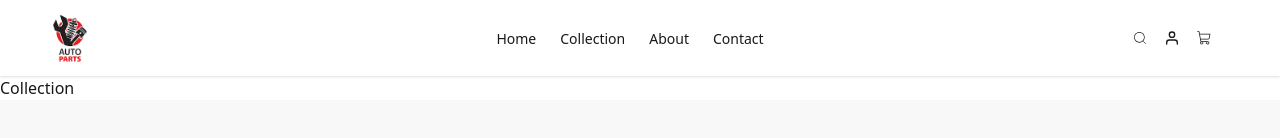
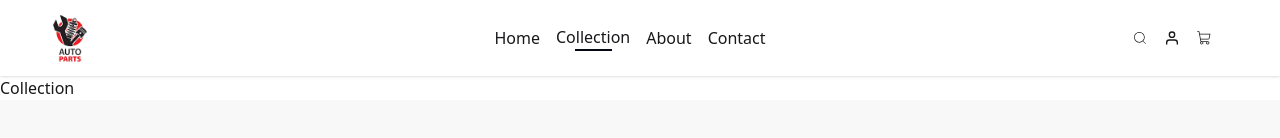
Before and after one commit to Asmatbangash/auto-rikshaw-spares, a React (Vite) app in the folder Frontend/: page /collection in a window 1280 px wide. Shown: the top 138 px of the page. Built offline with nearby package versions, Linux system fonts and the light colour scheme.

Commit message:
modification of Navbar

```diff
--- a/Frontend/src/components/Navbar.jsx
+++ b/Frontend/src/components/Navbar.jsx
@@ -1,10 +1,9 @@
 import React from "react";
 import { assets } from "../assets/assets";
-import Input from "./Input";
 import { CiSearch } from "react-icons/ci";
 import { FiUser } from "react-icons/fi";
 import { PiShoppingCartLight } from "react-icons/pi";
-import { Link } from "react-router-dom";
+import { Link, NavLink } from "react-router-dom";
 
 function Navbar() {
   const navigation = [
@@ -15,6 +14,7 @@ function Navbar() {
   ];
   return (
     <div className="navbar bg-base-100 shadow-sm pl-10 pr-15 max-sm:pl-0 max-sm:pr-0">
+      {/* Mobile menu */}
       <div className="navbar-start">
         <div className="dropdown">
           <div tabIndex={0} role="button" className="btn btn-ghost lg:hidden">
@@ -34,13 +34,20 @@ function Navbar() {
               />{" "}
             </svg>
           </div>
+
           <ul
             tabIndex={0}
-            className="menu menu-sm dropdown-content bg-base-100 rounded-box z-1 mt-3 w-52 p-2 shadow"
+            className="flex flex-col gap-1 justify-center items-center dropdown-content bg-base-100 rounded-box z-1 mt-3 w-52 p-2 shadow"
           >
             {navigation.map((navigateTo) => (
               <li key={navigateTo.name}>
-                <Link to={navigateTo.href}>{navigateTo.name}</Link>
+                <NavLink
+                  to={navigateTo.href}
+                  className="flex items-center flex-col gap-1"
+                >
+                  {navigateTo.name}{" "}
+                  <hr className="w-2/4 border-none h-[1.5px] bg-gray-950 hidden" />
+                </NavLink>
               </li>
             ))}
           </ul>
@@ -49,11 +56,18 @@ function Navbar() {
           <img src={assets.logo} alt="logo" className="w-15" />
         </Link>
       </div>
+      {/* Desktop menu */}
       <div className="navbar-center hidden lg:flex">
-        <ul className="menu menu-horizontal px-1">
+        <ul className="flex justify-center items-center px-1">
           {navigation.map((navigateTo) => (
             <li key={navigateTo.name}>
-              <Link to={navigateTo.href}>{navigateTo.name}</Link>
+              <NavLink
+                to={navigateTo.href}
+                className="flex items-center flex-col mx-2"
+              >
+                {navigateTo.name}{" "}
+                <hr className="w-2/4 border-none h-[1.5px] bg-gray-950 hidden" />
+              </NavLink>
             </li>
           ))}
         </ul>
--- a/Frontend/src/index.css
+++ b/Frontend/src/index.css
@@ -17,3 +17,7 @@
 .slick-prev {
   left: 0% !important;
 }
+
+a.active hr{
+  display: block;
+}
--- a/Frontend/src/pages/Home.jsx
+++ b/Frontend/src/pages/Home.jsx
@@ -64,7 +64,7 @@ function Home() {
         </div>
       </div>
       <BestSellerProducts />
-      <div className="flex justify-center items-center">
+      <div className="flex justify-center items-center max-sm:flex-wrap">
         <CardsData
           data={somePolicy}
           className="px-4 py-4 my-4 mx-10 rounded-lg text-center"
```
